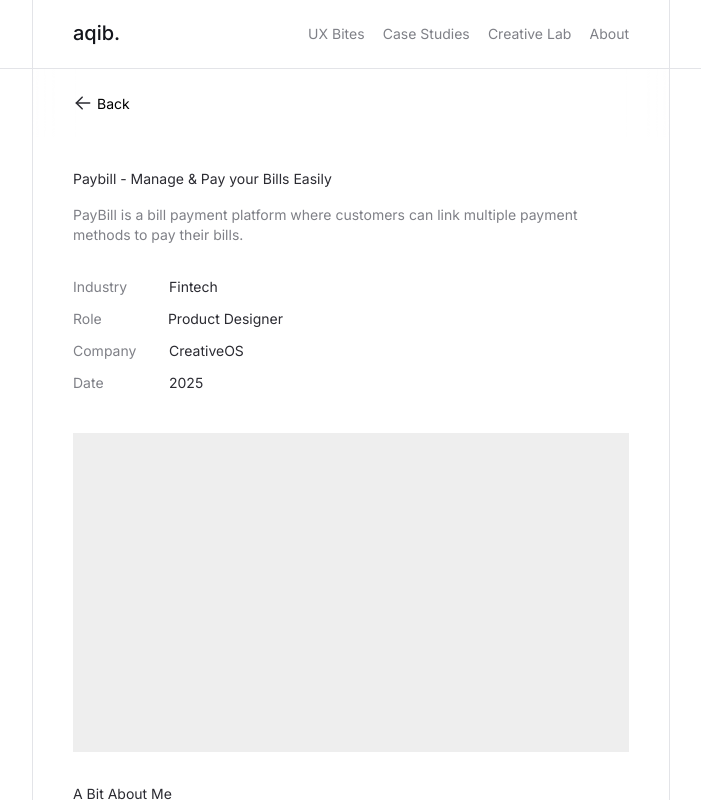
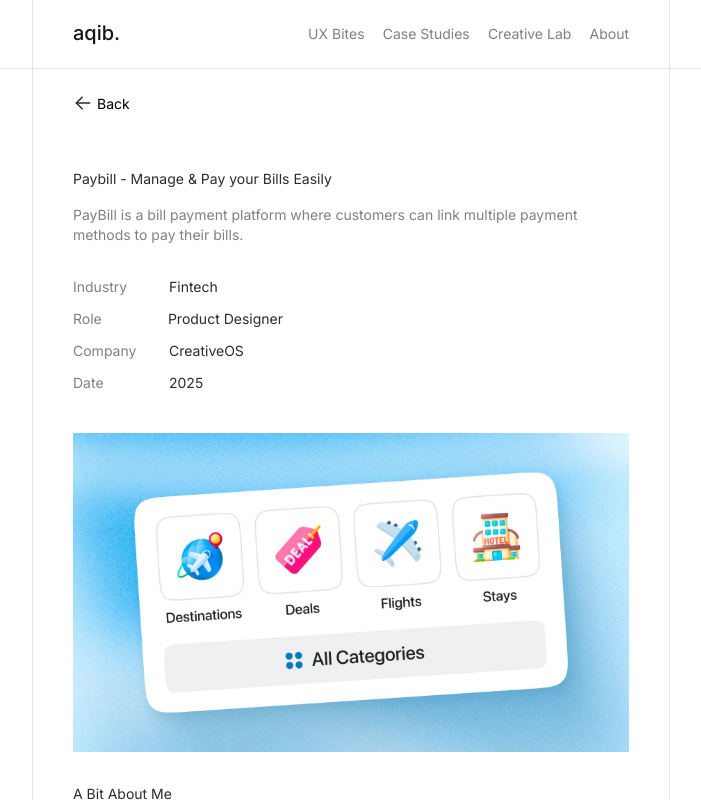
Before and after one commit to devmjkhan-creator/Portfolio, a Next.js app in the folder portfolio/: page /case-studies/1 in a window 1280 px wide. Shown: the top 800 px of the page, without its empty margins (289-990 px from the left). Built offline with nearby package versions, Linux system fonts and the light colour scheme.

Commit message:
images added

```diff
--- a/portfolio/app/case-studies/[slug]/page.tsx
+++ b/portfolio/app/case-studies/[slug]/page.tsx
@@ -42,7 +42,7 @@ const fallbackParagraph4 =
 "I started my research based on the problem and studied competitor apps patterns. Keeping the user in focus, I considered how we could provide an easy-to-use pattern that would allow users to pay bills quickly and easily. For more clarity, I conducted quantitative research with surveys and asked questions to my friends who mostly pay online. This process brought me more clarity, and then I mapped out the user journey. Subsequently, I created wireframes and then the UI design."
 
 const defaultBlocks: DetailBlock[] = [
-  { _type: "image",},
+  { _type: "image", image: "/pictures/blue.jpeg", alt: "Paybill case study cover" },
   {
     _type: "text",
     heading: "A Bit About Me",
```
Also changed, not shown: portfolio/public/pictures/blue.jpeg (added).
